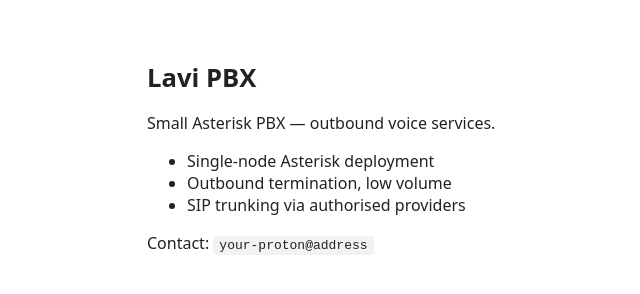
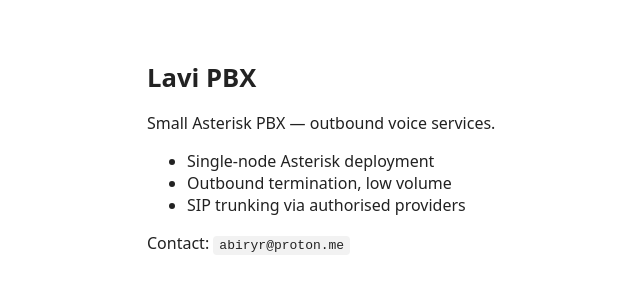
Before and after one commit to lavipreiss-lgtm/pbx, a plain HTML site: page index.html in a window 1280 px wide. Shown: the full height of the page, 173-813 px from the left. Drawn offline with Linux system fonts and the light colour scheme.

Commit message:
Update index.html

```diff
--- a/index.html
+++ b/index.html
@@ -19,6 +19,6 @@
     <li>Outbound termination, low volume</li>
     <li>SIP trunking via authorised providers</li>
   </ul>
-  <p>Contact: <code>your-proton@address</code></p>
+  <p>Contact: <code>abiryr@proton.me</code></p>
 </body>
 </html>
```
